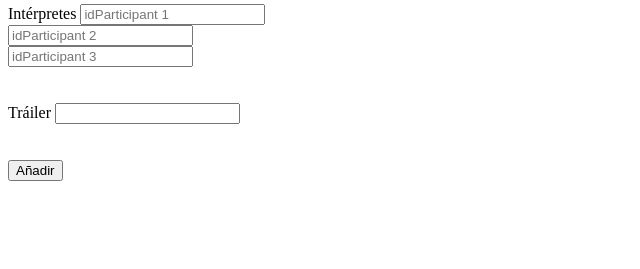
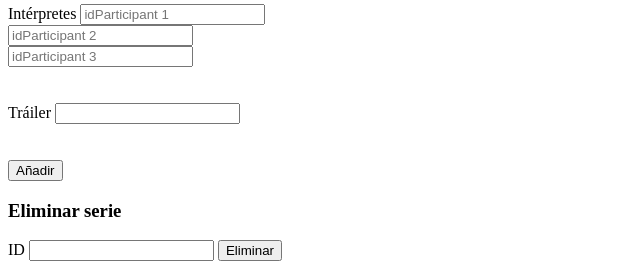
Before and after one commit to UExGPSASEE/proyecto24-gb01-contenidos, a Flask app: page /series in a window 1280 px wide. Shown: the part 726-995 px from the top of the page, without its empty margins (0-640 px from the left). Before the commit the page ends 907 px from the top, so only its background shows below. Run offline with Flask 3, Linux system fonts and the light colour scheme; data that the repository does not hold is empty.

Commit message:
GG-45 HU 5.3 Borrar serie
Añadida función de borrado de serie por identificador

```diff
--- a/app.py
+++ b/app.py
@@ -214,5 +214,9 @@ def series():
 def addSeries():
     return SeriesCtrl.addSeries(db['series'])
 
+@app.route('/series/deleteSeries', methods=['POST'])
+def deleteSeries():
+    return SeriesCtrl.delete_series(db['series'])
+
 if __name__ == '__main__':
     app.run(debug=True, port=8082)
--- a/controllers/series_ctrl.py
+++ b/controllers/series_ctrl.py
@@ -33,3 +33,16 @@ class SeriesCtrl:
             return redirect(url_for('series'))
         else:
             return jsonify({'error': 'Series not found or not added', 'status':'404 Not Found'}), 404
+
+    @staticmethod
+    def delete_series(db: Collection):
+        if request.form.get('_method') == 'DELETE':
+            idSeries = int(request.form['idSeries'])
+            if idSeries and db.delete_one({'idSeries': idSeries}):
+                print("Delete ok")
+                return redirect(url_for('series'))
+            else:
+                print("Delete failed")
+                return redirect(url_for('series'))
+        else:
+            return redirect(url_for('series'))
--- a/templates/Series.html
+++ b/templates/Series.html
@@ -72,6 +72,18 @@
                         </form>
                     </div>
 
+                    <div class="card">
+                        <h3 class="text-center">Eliminar serie</h3>
+                        <div class="card-body">
+                            <form action="/series/deleteSeries" method="POST">
+                                <input type="hidden" name="_method" value="DELETE">
+                                <label>ID</label>
+                                <input type="text" class="form-control mb-3" name="idSeries" required>
+                                <button class="btn btn-primary" type="submit">Eliminar</button>
+                            </form>
+                        </div>
+                    </div>
+
                 </div>
             </div>
         </div>
```
